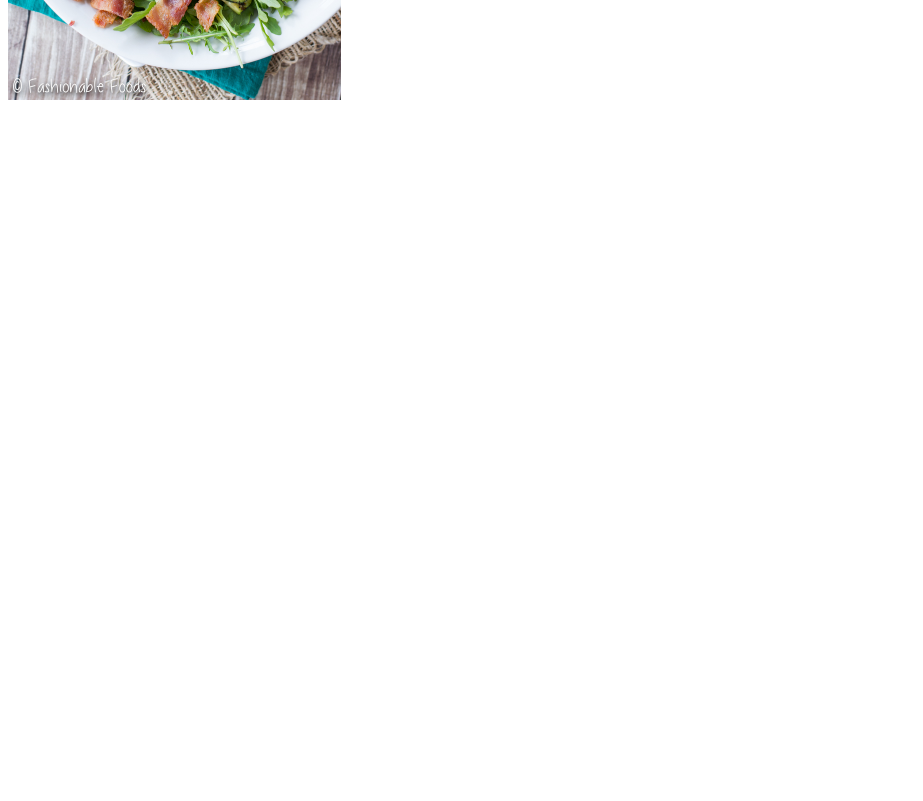
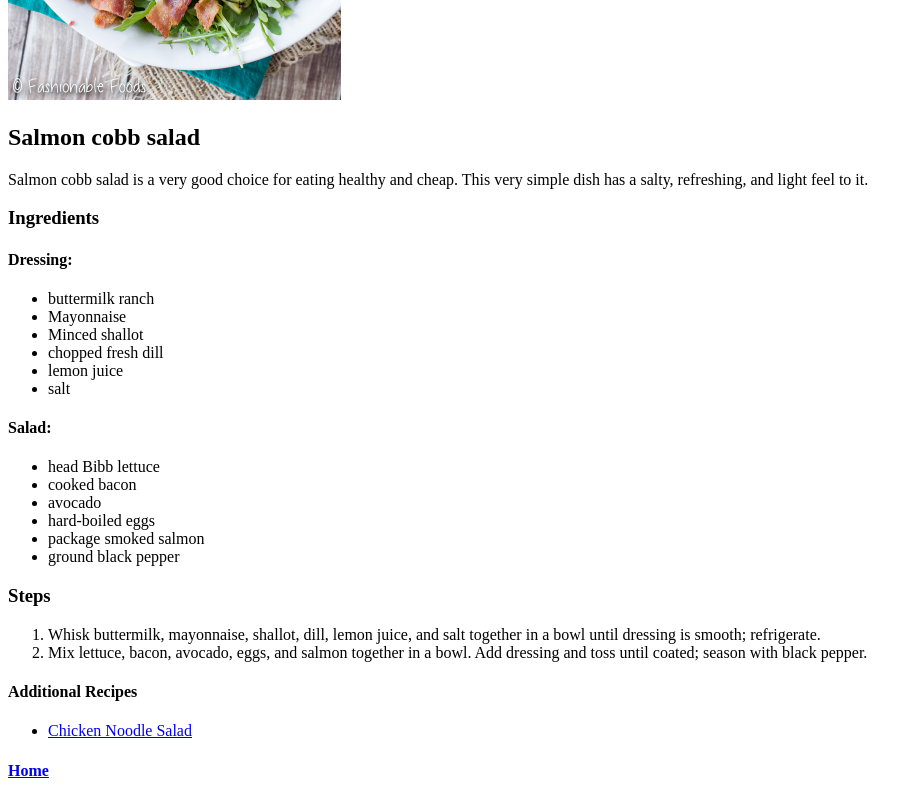
Before and after one commit to SamuelKauffman/odin-recipes, a plain HTML site: page recipes/salmoncobbsalad.html in a window 1280 px wide. Shown: the part 480-1281 px from the top of the page, without its empty margins (0-923 px from the left). Before the commit the page ends 800 px from the top, so only its background shows below. Drawn offline with Linux system fonts and the light colour scheme.

Commit message:
Second commit. Finished salmon cobb salad page.

```diff
--- a/recipes/salmoncobbsalad.html
+++ b/recipes/salmoncobbsalad.html
@@ -7,5 +7,40 @@
     <body>
         <h1>Salmon Cobb Salad</h1>
         <img src="../img/salmoncobbsalad.jpg" alt="salmon cobb salad" height="500">
+        <h2>Salmon cobb salad</h2>
+        <p>Salmon cobb salad is a very good choice for eating healthy and cheap. This
+            very simple dish has a salty, refreshing, and light feel to it.</p>
+
+        <h3>Ingredients</h3>
+        <h4>Dressing:</h4>
+        <ul>
+            <li>buttermilk ranch</li>
+            <li>Mayonnaise</li>
+            <li>Minced shallot</li>
+            <li>chopped fresh dill</li>
+            <li>lemon juice</li>
+            <li>salt</li>
+        </ul>
+        <h4>Salad:</h4>
+        <ul>
+            <li>head Bibb lettuce</li>
+            <li>cooked bacon</li>
+            <li>avocado</li>
+            <li>hard-boiled eggs</li>
+            <li>package smoked salmon</li>
+            <li>ground black pepper</li>
+        </ul>
+
+        <h3>Steps</h3>
+        <ol>
+            <li>Whisk buttermilk, mayonnaise, shallot, dill, lemon juice, and salt together in a bowl until dressing is smooth; refrigerate. </li>
+            <li>Mix lettuce, bacon, avocado, eggs, and salmon together in a bowl. Add dressing and toss until coated; season with black pepper. </li>
+        </ol>
+
+        <h4>Additional Recipes</h4>
+        <ul>
+            <li><a href="./chickennoodlesalad.html">Chicken Noodle Salad</a></li>
+        </ul>
+        <h4><a href="../index.html">Home</a></h4>
     </body>
 </html>
```
